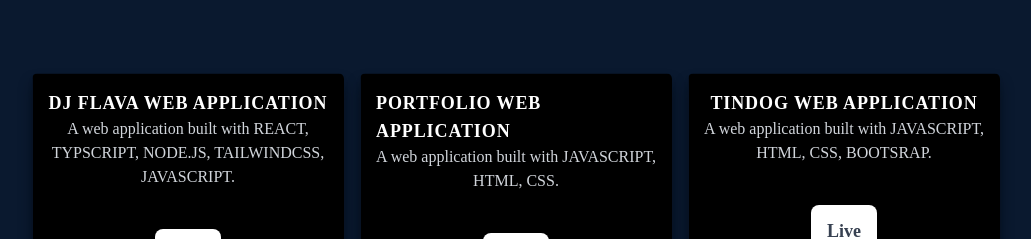
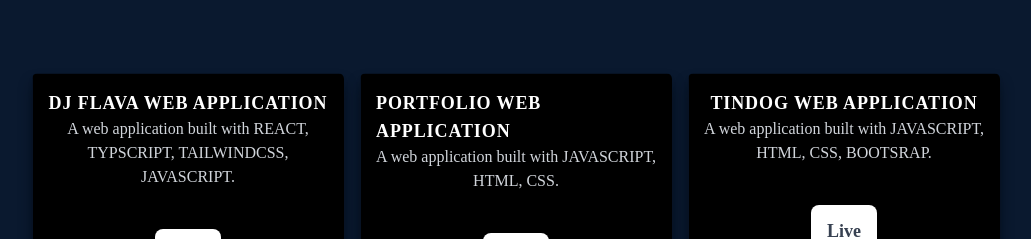
Before and after one commit to sabbatj/react-portfolio-js, a React (Create React App) app: page / in a window 1280 px wide. Shown: the part 2603-2842 px from the top of the page, without its empty margins (124-1155 px from the left). Built offline with nearby package versions, Linux system fonts and the light colour scheme.

Commit message:
Update work.screen.tsx

```diff
--- a/src/screens/work/work.screen.tsx
+++ b/src/screens/work/work.screen.tsx
@@ -21,7 +21,7 @@ const Work = () => {
                   DJ FLAVA WEB APPLICATION
                 </span>
                 <p className='text-center'>
-                  A web application built with REACT, TYPSCRIPT, NODE.JS, TAILWINDCSS, JAVASCRIPT.
+                  A web application built with REACT, TYPSCRIPT, TAILWINDCSS, JAVASCRIPT.
                 </p>
                 <div className='pt-8 text-center'>
                   <a href='https://www.djflava.org/home' target='_blank' rel='noopener noreferrer'>
```
